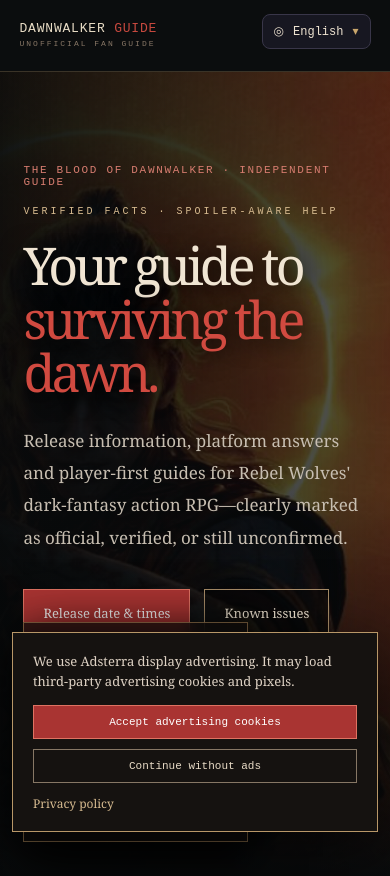
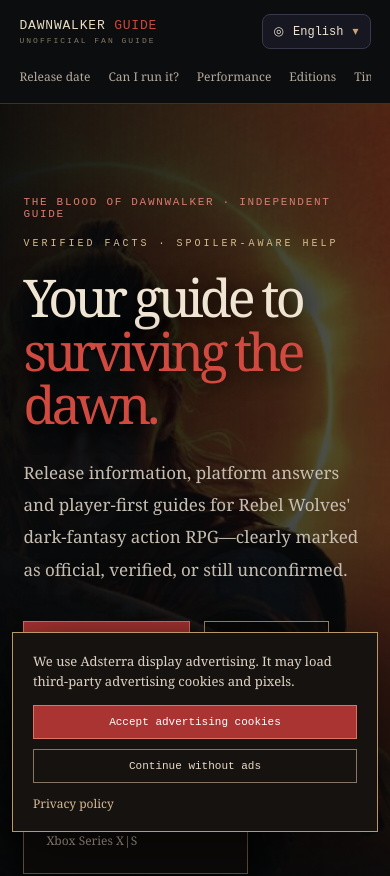
Before and after one commit to wencun/dawnwalker.cc, a Next.js app: page / in a window 390 px wide. Shown: the top 876 px of the page. Built offline with nearby package versions, Linux system fonts and the light colour scheme.

Commit message:
Improve mobile navigation and rendering

```diff
--- a/app/page.tsx
+++ b/app/page.tsx
@@ -13,7 +13,7 @@
 
 export default function Home() {
   return <main><nav className="nav"><a className="brand" href="/">DAWNWALKER <span>GUIDE</span><small>UNOFFICIAL FAN GUIDE</small></a><div className="links"><a href="/release-date">Release date</a><a href="/can-i-run">Can I run it?</a><a href="/console-performance">Performance</a><a href="/editions">Editions</a><a href="/time-system">Time system</a><a href="/known-issues">Issue tracker</a></div></nav>
-    <section className="hero" id="top"><div className="hero-art" aria-hidden="true"><img src="/dawnwalker-hero.jpg" alt="" /></div><div className="hero-copy"><p className="eyebrow">THE BLOOD OF DAWNWALKER · INDEPENDENT GUIDE</p><p className="hero-kicker">VERIFIED FACTS · SPOILER-AWARE HELP</p><h1>Your guide to <em>surviving the dawn.</em></h1><p className="lead">Release information, platform answers and player-first guides for Rebel Wolves&apos; dark-fantasy action RPG—clearly marked as official, verified, or still unconfirmed.</p><div className="hero-actions"><a className="primary" href="/release-date">Release date & times</a><a className="secondary" href="/known-issues">Known issues</a></div></div><aside className="clock-card"><p>GLOBAL RELEASE</p><div className="day">SEP <span>03</span></div><div className="bar"><i /></div><small>2026 · PC, PlayStation 5<br />Xbox Series X|S</small></aside></section>
+    <section className="hero" id="top"><div className="hero-art" aria-hidden="true"><img src="/dawnwalker-hero.jpg" alt="" decoding="async" fetchPriority="high" /></div><div className="hero-copy"><p className="eyebrow">THE BLOOD OF DAWNWALKER · INDEPENDENT GUIDE</p><p className="hero-kicker">VERIFIED FACTS · SPOILER-AWARE HELP</p><h1>Your guide to <em>surviving the dawn.</em></h1><p className="lead">Release information, platform answers and player-first guides for Rebel Wolves&apos; dark-fantasy action RPG—clearly marked as official, verified, or still unconfirmed.</p><div className="hero-actions"><a className="primary" href="/release-date">Release date & times</a><a className="secondary" href="/known-issues">Known issues</a></div></div><aside className="clock-card"><p>GLOBAL RELEASE</p><div className="day">SEP <span>03</span></div><div className="bar"><i /></div><small>2026 · PC, PlayStation 5<br />Xbox Series X|S</small></aside></section>
     <section className="signal"><span>✦ LAUNCH STATUS</span><p>Release is confirmed for September 3, 2026. We update facts with dated official sources and label community reports before they become advice.</p><a href="/release-date">Check the release guide →</a></section>
     <section className="section intro"><div><p className="eyebrow">USEFUL, NOT NOISY</p><h2>Answers for the moment you need them.</h2></div><div className="intro-copy"><p>We build pages around a player&apos;s question—not a list of duplicate keywords. Every guide names its evidence, date checked and spoiler level.</p><span>OFFICIAL · VERIFIED · COMMUNITY REPORT</span></div></section>
     <section className="section"><div className="section-head"><div><p className="eyebrow">START HERE</p><h2>High-intent guides.</h2></div></div><div className="route-grid">{cards.map(([tag,title,text,href], index) => <article className={`feature-card ${index === 0 ? "crimson" : index === 1 ? "night-card" : "archive-card"}`} key={href}><span>0{index + 1} · {tag}</span><h3>{title}</h3><p>{text}</p><a href={href}>Open guide →</a></article>)}</div></section>
```
Also changed, not shown: app/layout.tsx (+1 -1 lines).
